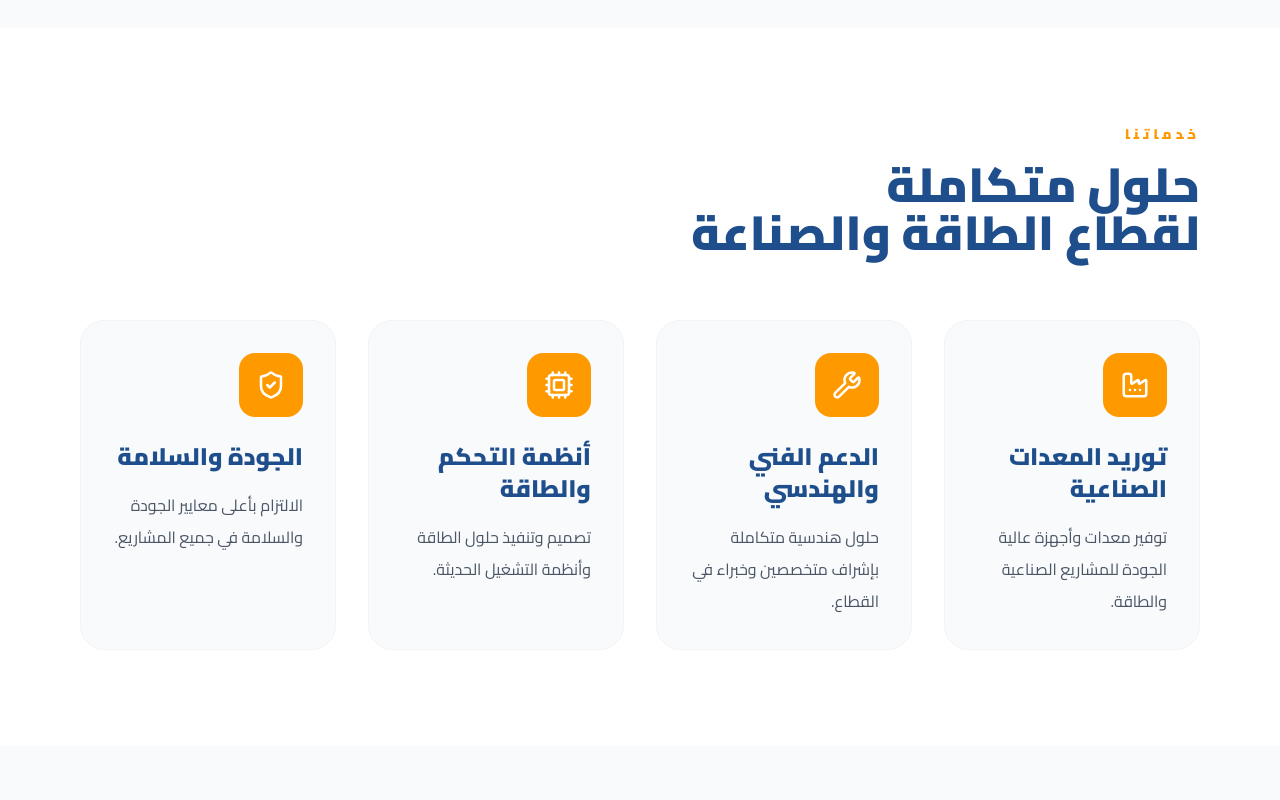
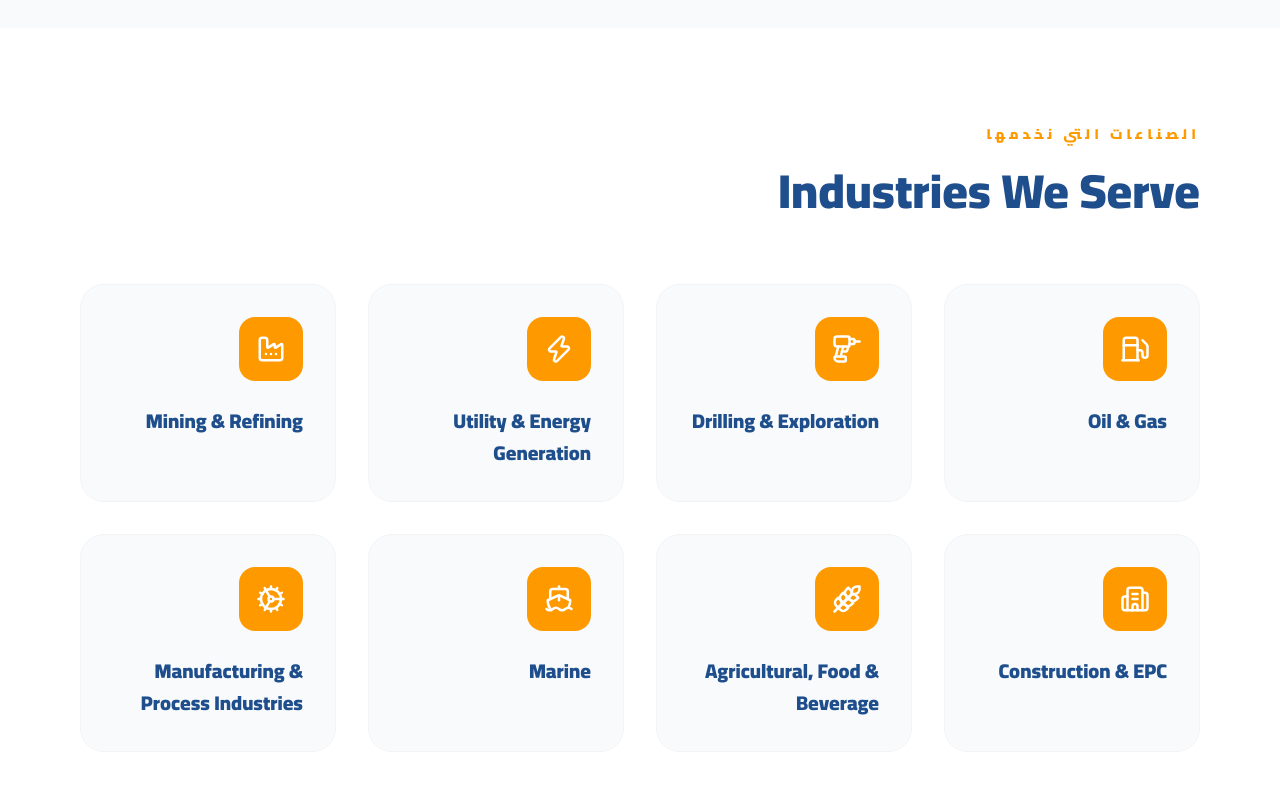
Before and after one commit to TaghreedAlii07/afaq-energy, a Next.js app: page / in a window 1280 px wide. Shown: the part 1560-2360 px from the top of the page. Built offline with nearby package versions, Linux system fonts and the light colour scheme.

Commit message:
Replace services with industries section

```diff
--- a/components/Services.tsx
+++ b/components/Services.tsx
@@ -1,33 +1,46 @@
 import {
-  Wrench,
+  Fuel,
+  Drill,
+  Zap,
   Factory,
-  ShieldCheck,
-  Cpu,
+  Building2,
+  Wheat,
+  Ship,
+  Cog,
 } from "lucide-react";
 
-const services = [
+const industries = [
   {
-    title: "توريد المعدات الصناعية",
-    desc: "توفير معدات وأجهزة عالية الجودة للمشاريع الصناعية والطاقة.",
+    title: "Oil & Gas",
+    icon: Fuel,
+  },
+  {
+    title: "Drilling & Exploration",
+    icon: Drill,
+  },
+  {
+    title: "Utility & Energy Generation",
+    icon: Zap,
+  },
+  {
+    title: "Mining & Refining",
     icon: Factory,
   },
-
   {
-    title: "الدعم الفني والهندسي",
-    desc: "حلول هندسية متكاملة بإشراف متخصصين وخبراء في القطاع.",
-    icon: Wrench,
+    title: "Construction & EPC",
+    icon: Building2,
   },
-
   {
-    title: "أنظمة التحكم والطاقة",
-    desc: "تصميم وتنفيذ حلول الطاقة وأنظمة التشغيل الحديثة.",
-    icon: Cpu,
+    title: "Agricultural, Food & Beverage",
+    icon: Wheat,
   },
-
   {
-    title: "الجودة والسلامة",
-    desc: "الالتزام بأعلى معايير الجودة والسلامة في جميع المشاريع.",
-    icon: ShieldCheck,
+    title: "Marine",
+    icon: Ship,
+  },
+  {
+    title: "Manufacturing & Process Industries",
+    icon: Cog,
   },
 ];
 
@@ -38,22 +51,19 @@ export default function Services() {
       className="bg-white px-6 py-24 md:px-12 lg:px-20"
     >
       <div className="mx-auto max-w-7xl">
-
         <div className="mb-16 text-right">
           <p className="mb-4 text-sm font-black uppercase tracking-[4px] text-amber-500">
-            خدماتنا
+            الصناعات التي نخدمها
           </p>
 
-          <h2 className="text-3xl font-black text-[#1F4E8C] md:text-5xl">
-            حلول متكاملة
-            <br />
-            لقطاع الطاقة والصناعة
+          <h2 className="text-3xl font-black leading-tight text-[#1F4E8C] md:text-5xl">
+            Industries We Serve
           </h2>
         </div>
 
         <div className="grid gap-8 md:grid-cols-2 xl:grid-cols-4">
-          {services.map((service, index) => {
-            const Icon = service.icon;
+          {industries.map((industry, index) => {
+            const Icon = industry.icon;
 
             return (
               <div
@@ -64,13 +74,9 @@ export default function Services() {
                   <Icon size={30} />
                 </div>
 
-                <h3 className="mt-6 text-2xl font-black text-[#1F4E8C] transition group-hover:text-white">
-                  {service.title}
+                <h3 className="mt-6 text-xl font-black leading-8 text-[#1F4E8C] transition group-hover:text-white">
+                  {industry.title}
                 </h3>
-
-                <p className="mt-4 leading-8 text-gray-600 transition group-hover:text-gray-200">
-                  {service.desc}
-                </p>
               </div>
             );
           })}
```
